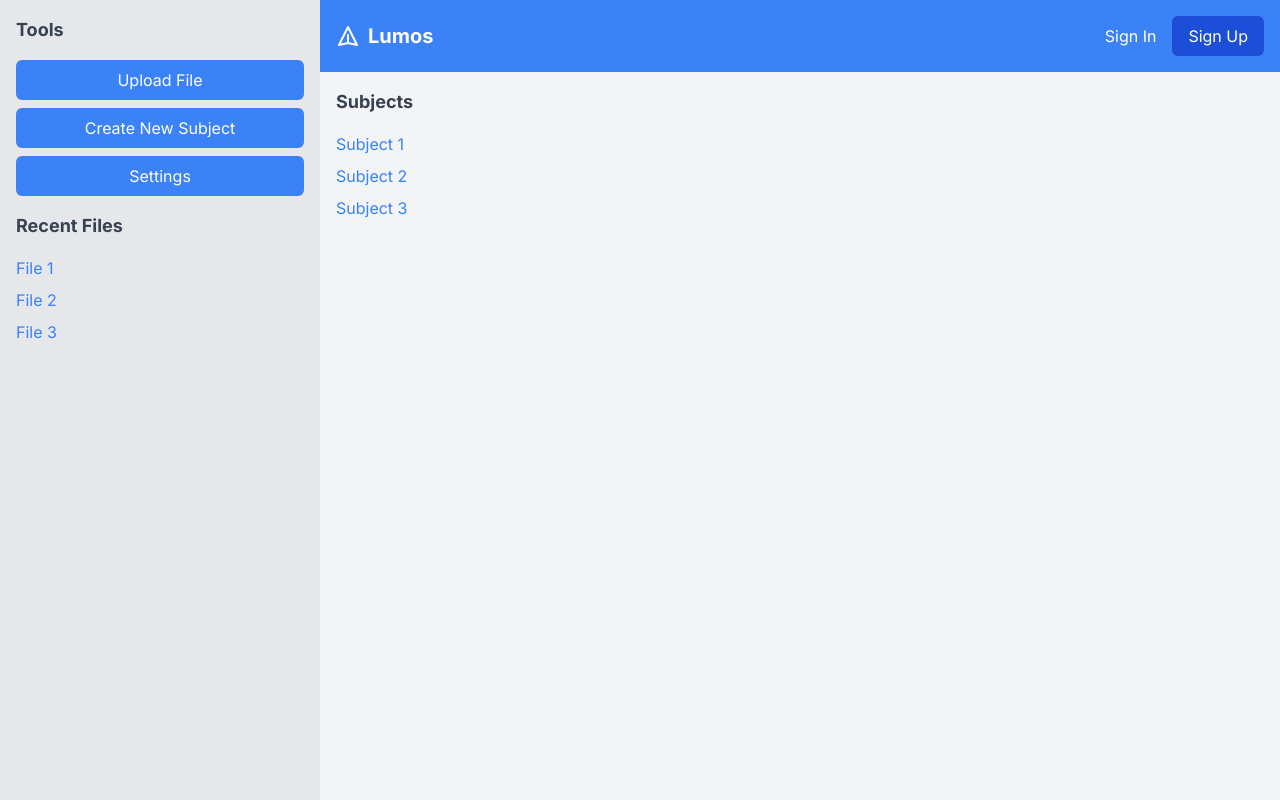
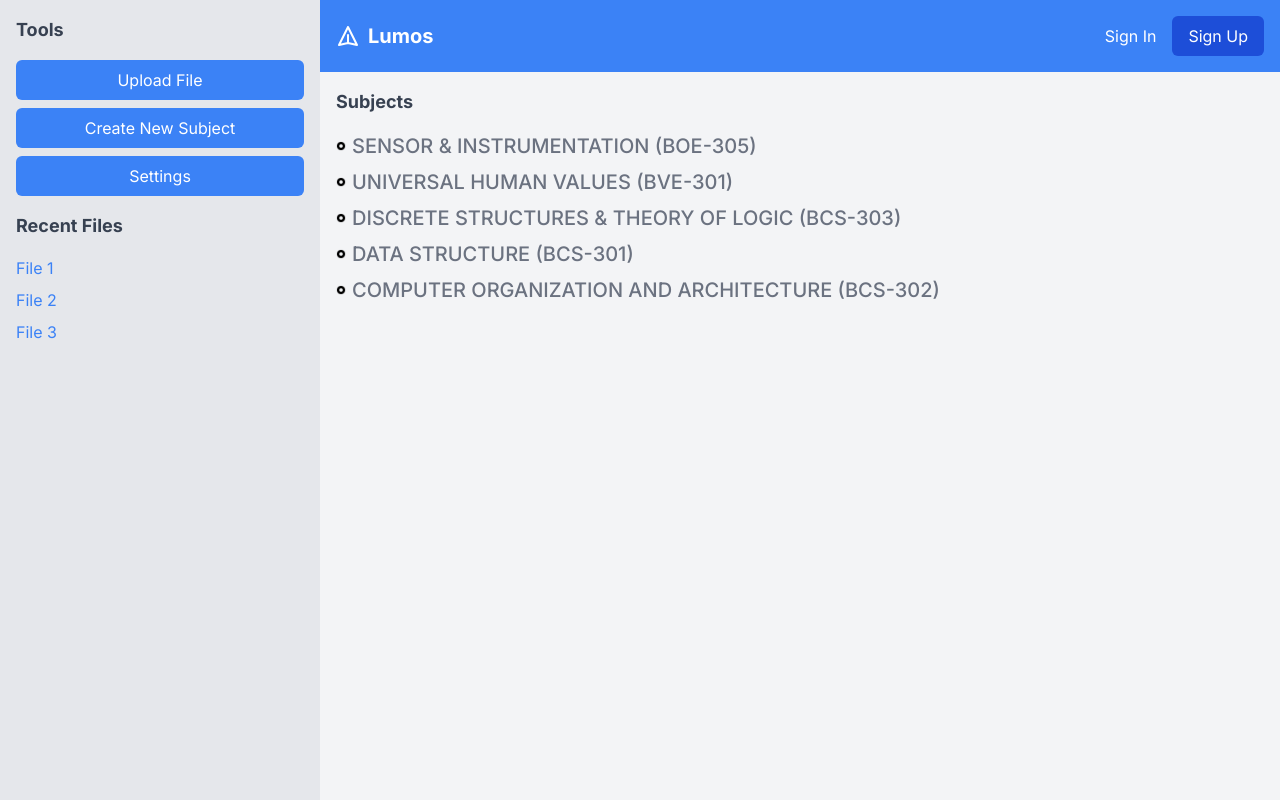
Before and after one commit to codecShivam/LUMOS_frontend, a Next.js app: page / in a window 1280 px wide. Built offline with nearby package versions, Linux system fonts and the light colour scheme.

Commit message:
made some changes

```diff
--- a/app/page.tsx
+++ b/app/page.tsx
@@ -1,4 +1,7 @@
+'use client'
 import Link from 'next/link';
+import Image from 'next/image';
+import dotImage from '@/public/images/dot.png'
 
 export default function Dashboard() {
   return (
@@ -82,25 +85,38 @@ export default function Dashboard() {
           <div className="bg-gray-100 w-full p-4">
             <h2 className="text-lg font-bold mb-4 text-gray-700">Subjects</h2>
             <ul>
-              <li className="mb-2">
-                <a href="#" className="text-blue-500 hover:underline">
-                  Subject 1
+              <li className="mb-2 relative">
+                <Image src={dotImage} alt="dot" width={10} height={10} className="absolute left-0 top-1/2 transform -translate-y-1/2" />
+                <a href="#" className="text-gray-500 font-medium text-xl hover:underline pl-4">
+                  SENSOR & INSTRUMENTATION (BOE-305)
                 </a>
               </li>
-              <li className="mb-2">
-                <a href="#" className="text-blue-500 hover:underline">
-                  Subject 2
+              <li className="mb-2 relative">
+                <Image src={dotImage} alt="dot" width={10} height={10} className="absolute left-0 top-1/2 transform -translate-y-1/2" />
+                <a href="#" className="text-gray-500 font-medium text-xl hover:underline pl-4">
+                  UNIVERSAL HUMAN VALUES (BVE-301)
                 </a>
               </li>
-              <li className="mb-2">
-                <a href="#" className="text-blue-500 hover:underline">
-                  Subject 3
+              <li className="mb-2 relative">
+                <Image src={dotImage} alt="dot" width={10} height={10} className="absolute left-0 top-1/2 transform -translate-y-1/2" />
+                <a href="#" className="text-gray-500 font-medium text-xl hover:underline pl-4">
+                  DISCRETE STRUCTURES & THEORY OF LOGIC (BCS-303)
+                </a>
+              </li>
+              <li className="mb-2 relative">
+                <Image src={dotImage} alt="dot" width={10} height={10} className="absolute left-0 top-1/2 transform -translate-y-1/2" />
+                <a href="#" className="text-gray-500 font-medium text-xl hover:underline pl-4">
+                  DATA STRUCTURE (BCS-301)
+                </a>
+              </li>
+              <li className="mb-2 relative">
+                <Image src={dotImage} alt="dot" width={10} height={10} className="absolute left-0 top-1/2 transform -translate-y-1/2" />
+                <a href="#" className="text-gray-500 font-medium text-xl hover:underline pl-4">
+                  COMPUTER ORGANIZATION AND ARCHITECTURE (BCS-302)
                 </a>
               </li>
             </ul>
           </div>
-
-
         </div>
       </div>
     </div>
```
Also changed, not shown: public/images/dot.png (added).
